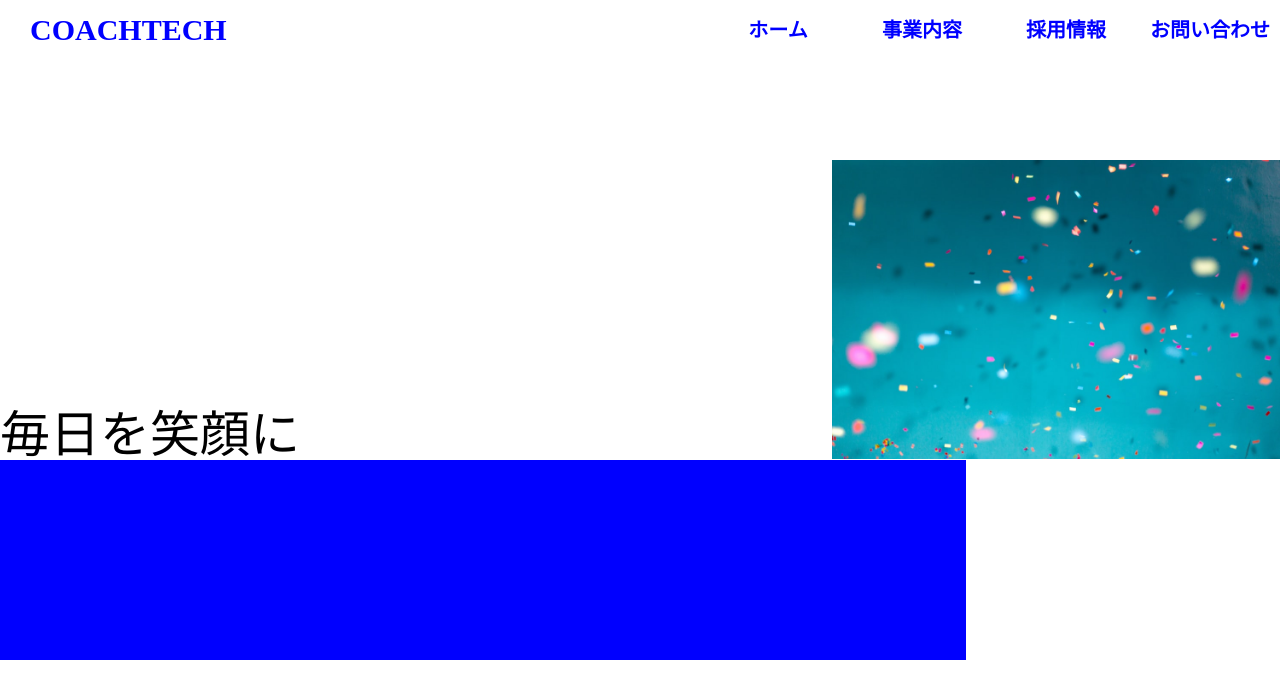
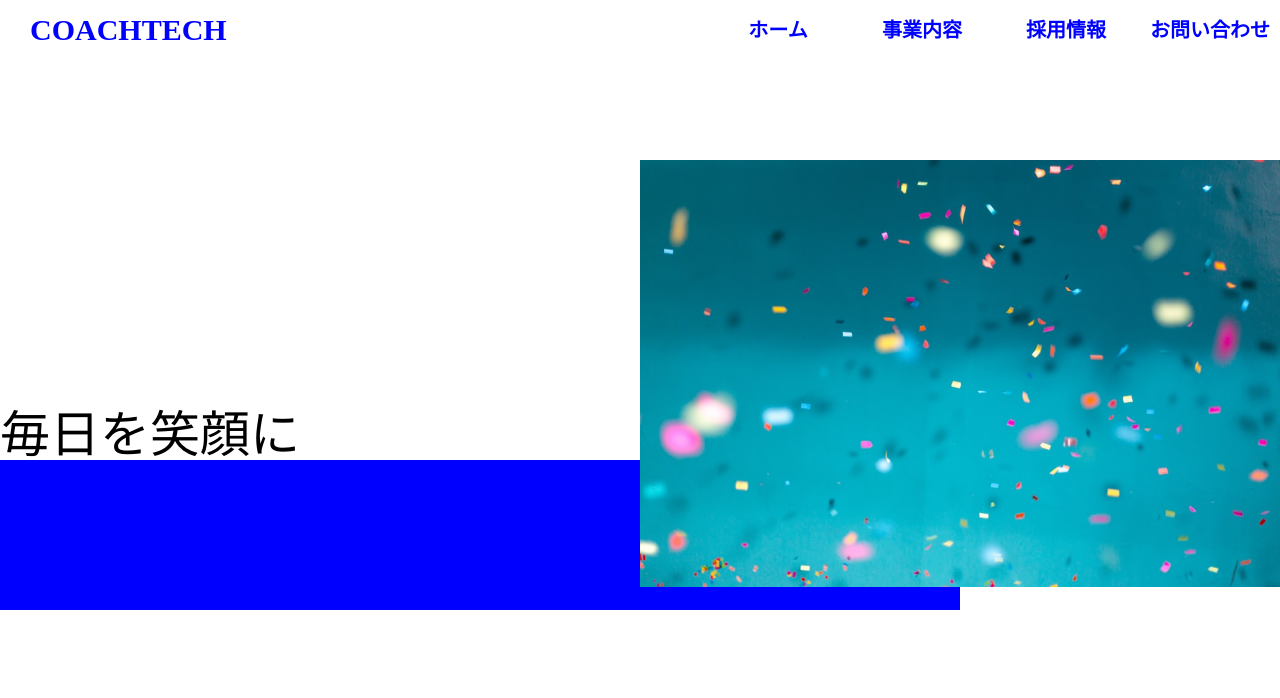
Before and after one commit to kawaje/20231012_kawateseiya_css, a plain HTML site: page 20231012_kawate/index.html in a window 1280 px wide. Drawn offline with Linux system fonts and the light colour scheme.

Commit message:
任意のメッセージ

```diff
--- a/20231012_kawate/css/style.css
+++ b/20231012_kawate/css/style.css
@@ -35,10 +35,10 @@ nav ul li {
 .img__box {
     position: absolute;
     top: 300px;
-    right: 70%;
+    right: 50%;
     z-index: -10;
     width: 1450px;
-    height: 200px;
+    height: 150px;
     background-color: blue;
 }
 
@@ -46,8 +46,8 @@ nav ul li {
     position: relative;
     top: 100px;
     z-index: 1;
-    left: 65%;
-    width: 35%;
+    left: 50%;
+    width: 50%;
 }
 
 .card {
```
